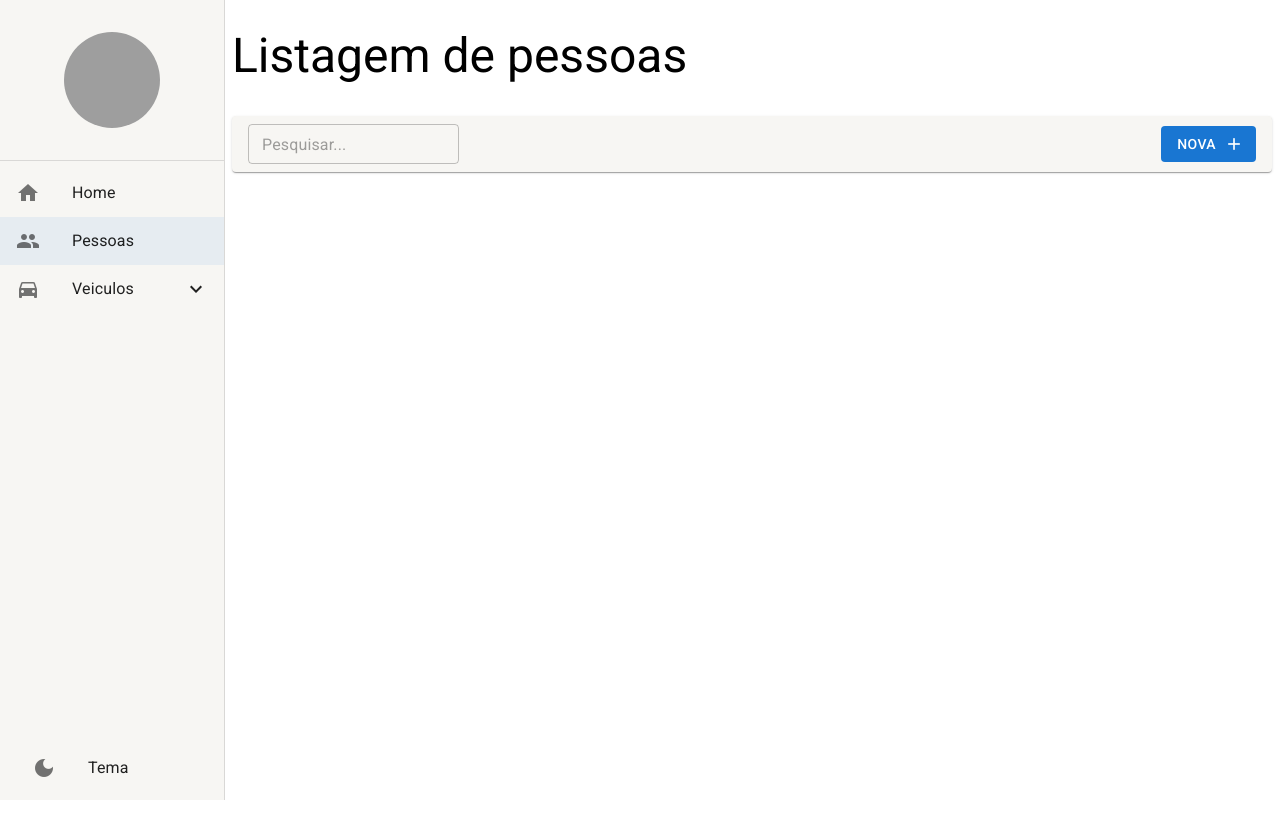
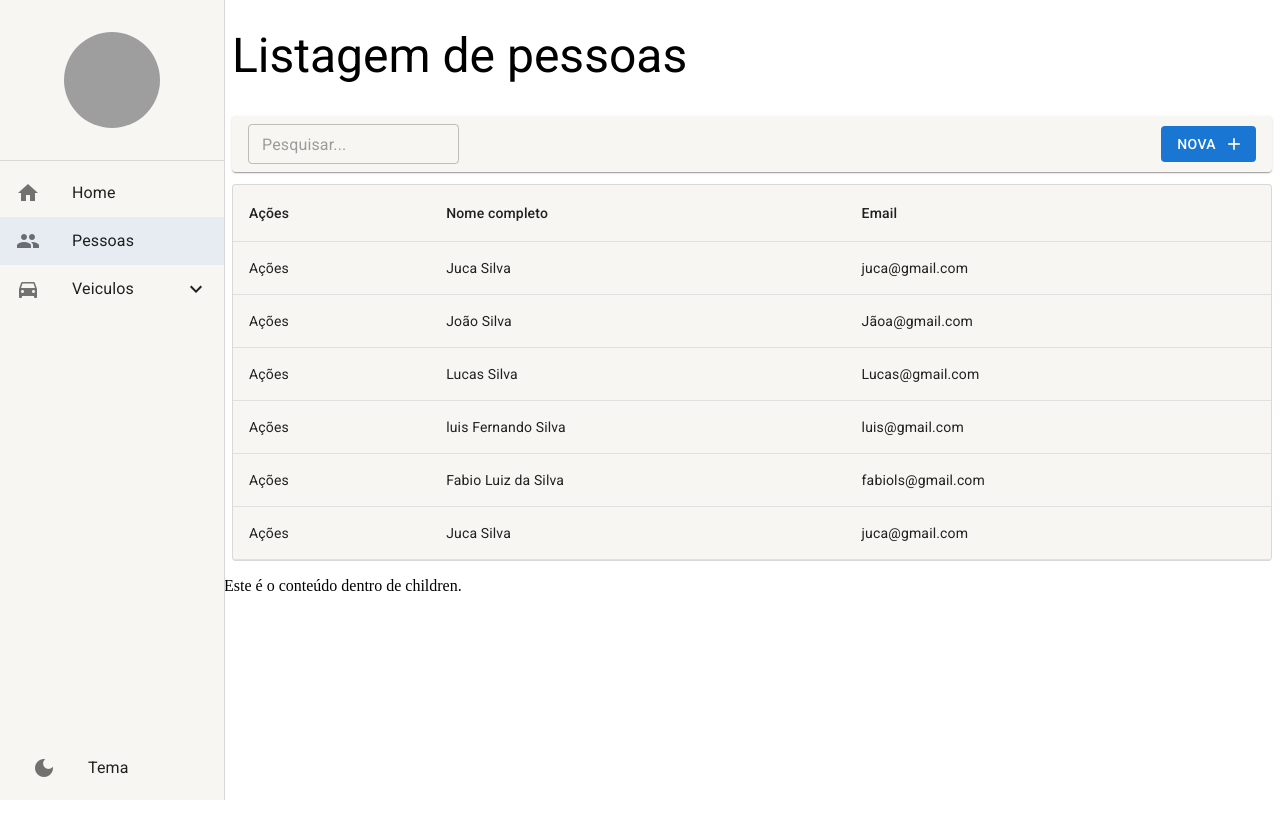
Before and after one commit to l69luiz/autofrota, a React (Create React App) app: page /pessoas in a window 1280 px wide. Shown: the top 816 px of the page. Built offline with nearby package versions, Linux system fonts and the light colour scheme; data requests are answered from the project's data file; grey boxes are pictures that could not be loaded.

Commit message:
feat:Listagem_27

```diff
--- a/mock/database.json
+++ b/mock/database.json
@@ -6,6 +6,41 @@
         "cidadeId": 2,
         "nomeCompleto": "Juca Silva"
 
+      },
+      {
+        "id":1,
+        "email": "Jãoa@gmail.com",
+        "cidadeId": 2,
+        "nomeCompleto": "João Silva"
+
+      },
+      {
+        "id":2,
+        "email": "Lucas@gmail.com",
+        "cidadeId": 2,
+        "nomeCompleto": "Lucas Silva"
+
+      },
+      {
+        "id":3,
+        "email": "luis@gmail.com",
+        "cidadeId": 2,
+        "nomeCompleto": "luis Fernando Silva"
+
+      },
+      {
+        "id":4,
+        "email": "fabiols@gmail.com",
+        "cidadeId": 2,
+        "nomeCompleto": "Fabio Luiz da Silva"
+
+      },
+      {
+        "id":5,
+        "email": "juca@gmail.com",
+        "cidadeId": 2,
+        "nomeCompleto": "Juca Silva"
+
       }
     ]
   }
--- a/src/pages/pessoas/ListagemDePessoas.tsx
+++ b/src/pages/pessoas/ListagemDePessoas.tsx
@@ -1,14 +1,19 @@
-import React, { useEffect, useMemo } from "react";
+import React, { Children, useEffect, useMemo, useState } from "react";
 import { LayoutBaseDePagina } from "../../shared/layouts/LayoutBaseDePaginas";
 import { FerramentasDaListagem } from "../../shared/components";
 import { useSearchParams } from "react-router-dom";
-import { PessoasService } from "../../shared/services/api/pessoas/PessoasService";
+import { IListagemPessoa, PessoasService } from "../../shared/services/api/pessoas/PessoasService";
 import { useDebounce } from "../../shared/hooks";
+import { autocompleteClasses, Paper, Table, TableBody, TableCell, TableContainer, TableHead, TableRow } from "@mui/material";
 
 export const ListagemDePessoas: React.FC =() => {
 
     const [searchParams, setSearchParams] = useSearchParams();
-    const {debounce} = useDebounce(3000, false);
+    const {debounce} = useDebounce();
+
+    const [rows, setRows] = useState<IListagemPessoa[]> ([]);
+    const [totalCount, setTotalCount] = useState(0);
+    const [isLoading, setIsLoading] = useState(true);
 
     const busca = useMemo(() => {
         return searchParams.get('busca') || '';
@@ -16,16 +21,21 @@
     },[searchParams]);
 
     useEffect(() => {
+        setIsLoading(true);
         debounce(() => {
 
         PessoasService.getAll(1, busca)
 
         .then((result)=>{
-
+            setIsLoading(false);
             if (result instanceof Error){
                 alert(result.message);
             } else {
+
+
                 console.log(result);
+                setTotalCount(result.totalCount);
+                setRows(result.data);
             }
 
         });
@@ -52,10 +62,37 @@
 
             }
         >
+            <TableContainer component={Paper} variant="outlined" sx={ {m:1, width:'auto' } }>
+                <Table>
+                    <TableHead>
+                        <TableRow>
+                            <TableCell>Ações</TableCell>
+                            <TableCell>Nome completo</TableCell>
+                            <TableCell>Email</TableCell>
+                        </TableRow>
+                    </TableHead>
+                    <TableBody>
+
+                        {rows.map(row => (
+                            <TableRow key={row.id}>
+                                <TableCell>Ações</TableCell>
+                                <TableCell>{row.nomeCompleto}</TableCell>
+                            <TableCell>{row.email}</TableCell>
+                        </TableRow>
+
+                        ))}
+
+                    </TableBody>
+                </Table>
 
 
+            </TableContainer>
+
+
+            <div>    <p>Este é o conteúdo dentro de children.</p>
+            </div>
+
         </LayoutBaseDePagina>
-
 
     );
 
--- a/src/shared/Services/api/pessoas/PessoasService.ts
+++ b/src/shared/Services/api/pessoas/PessoasService.ts
@@ -5,7 +5,7 @@
 
 };
 
-interface IListagemPessoa{
+export interface IListagemPessoa{
     id: number;
     email: string;
     cidadeId: number;
@@ -13,7 +13,7 @@
 
 };
 
-interface IDetalhePessoa{
+export interface IDetalhePessoa{
     id: number;
     email: string;
     cidadeId: number;
--- a/src/shared/hooks/UseDebounce.ts
+++ b/src/shared/hooks/UseDebounce.ts
@@ -1,7 +1,7 @@
 import { useCallback, useRef } from "react";
 
 export const useDebounce = (delay = 300, notDelayInFirstTime = true) => {
-   const debouncing = useRef<NodeJS.Timeout>();
+   const debouncing = useRef<NodeJS.Timeout>(null);
    const isFirstTime = useRef(notDelayInFirstTime);
 
 
--- a/src/shared/layouts/LayoutBaseDePaginas.tsx
+++ b/src/shared/layouts/LayoutBaseDePaginas.tsx
@@ -1,4 +1,4 @@
-import React, { ReactNode } from "react";
+import React, { Children, ReactNode } from "react";
 import { Box, useMediaQuery } from '@mui/system';
 import { Icon, IconButton, Theme, Typography, useTheme } from "@mui/material";
 import { useDrawerContext } from "../contexts";
@@ -6,11 +6,11 @@
 interface ILayoutBaseDePaginaProps {
     titulo: string;
     barraDeFerramentas?:ReactNode;
-
+     children: React.ReactNode;
 
 };
 
-export const LayoutBaseDePagina: React.FC<ILayoutBaseDePaginaProps> = ({ titulo, barraDeFerramentas }) => {
+export const LayoutBaseDePagina: React.FC<ILayoutBaseDePaginaProps> = ({ children, titulo, barraDeFerramentas }) => {
     const theme = useTheme();
     const smDown = useMediaQuery((theme: Theme) => theme.breakpoints.down('sm'));
     const mdDown = useMediaQuery((theme: Theme) => theme.breakpoints.down('md'));
@@ -45,6 +45,7 @@
             </Box>)}
 
             <Box flex={1} overflow='auto'>
+                {children}
 
             </Box>
 
```
